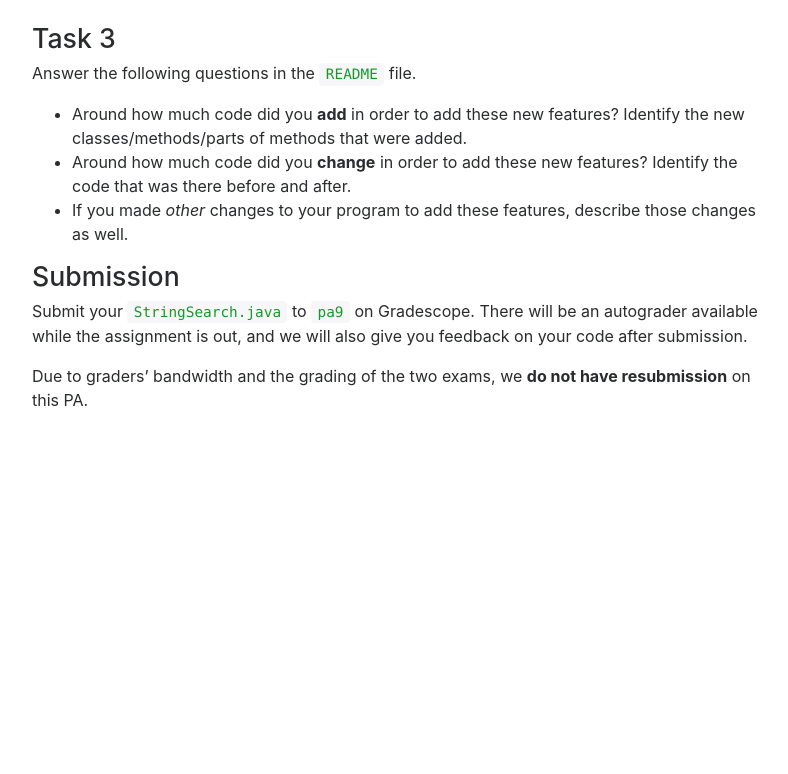
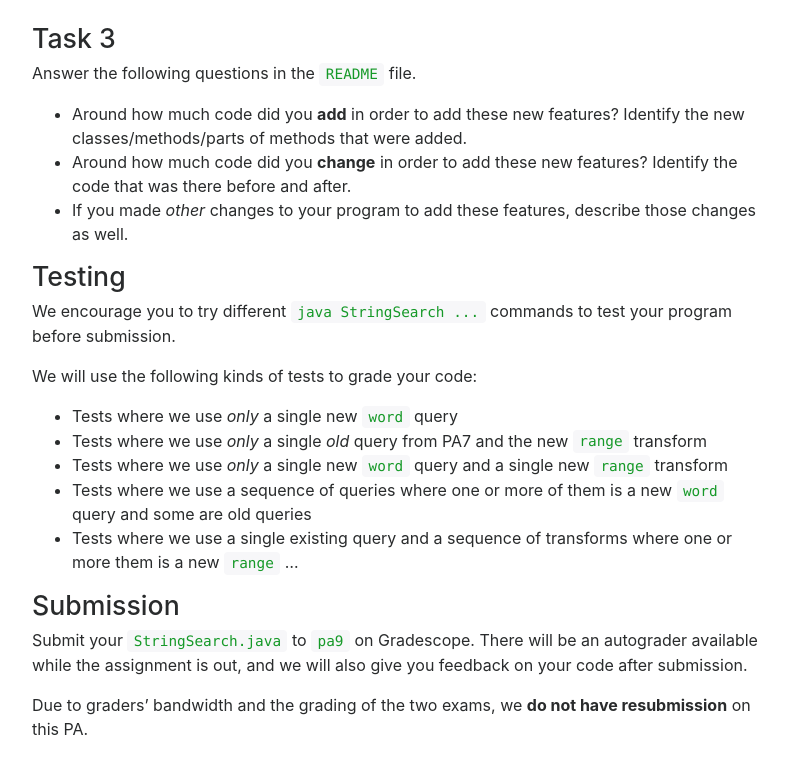
Before and after one commit to ucsd-cse11-s20/ucsd-cse11-s20.github.io, a Jekyll site: the page built from pa9/index.md, in a window 1280 px wide and 900 px high, scrolled down 1786 px. Shown: the top 774 px of the window, without its empty margins (243-1031 px from the left). Built offline with Jekyll 4.4.1, drawn with Linux system fonts in a browser that asks for light colours; nearby versions of some CDN libraries; before the commit the page ends 2374 px from its top, so only the background shows below that; some of the changed text lies outside the part shown.

Commit message:
Update index.md

```diff
--- a/pa9/index.md
+++ b/pa9/index.md
@@ -42,8 +42,8 @@ Make sure to finish it _before_ going on to task 2.
 ## Task 2
 Starter code here: link TODO.
 
-You can use the starter code provided, or directly
-continue work on your PA7 `StringSearch.java` if it passed PA7 autograder tests.
+You can use the starter code provided, or directly build
+on top of your PA7 `StringSearch.java` if it passed PA7 autograder tests.
 
 Note that you can get a significant amount of credit for just the PA9 tasks (based
 on starter code), but getting _full credit_ requires that you get PA7 working.
@@ -91,6 +91,19 @@ Identify the code that was there before and after.
 - If you made _other_ changes to your program to add these features,
 describe those changes as well.
 
+## Testing
+
+We encourage you to try different `java StringSearch ...` commands to test your
+program before submission.
+
+We will use the following kinds of tests to grade your code:
+- Tests where we use *only* a single new `word` query
+- Tests where we use *only* a single *old* query from PA7 and the new `range` transform
+- Tests where we use *only* a single new `word` query and a single new `range` transform
+- Tests where we use a sequence of queries where one or more of them is a new `word` query and some are old queries
+- Tests where we use a single existing query and a sequence of transforms where one or more them is a new `range`
+...
+
 
 ## Submission
 
```
